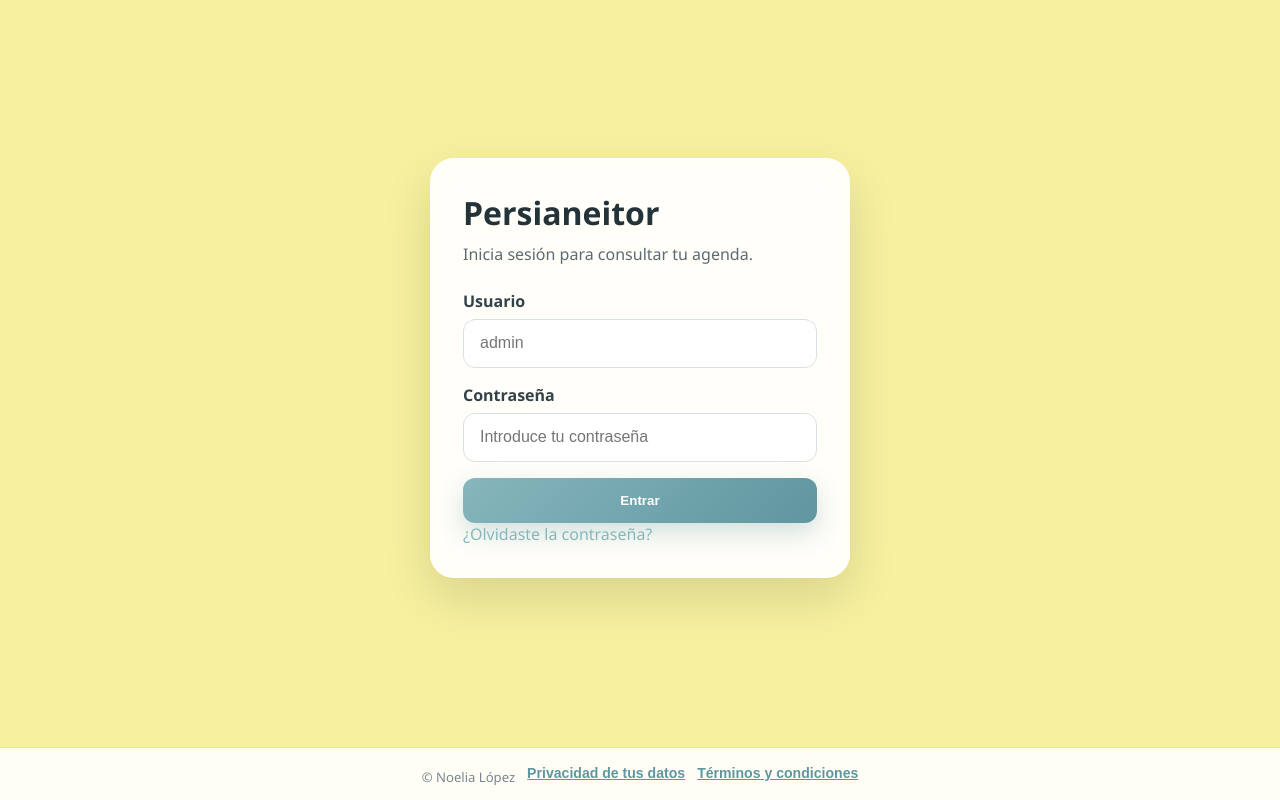
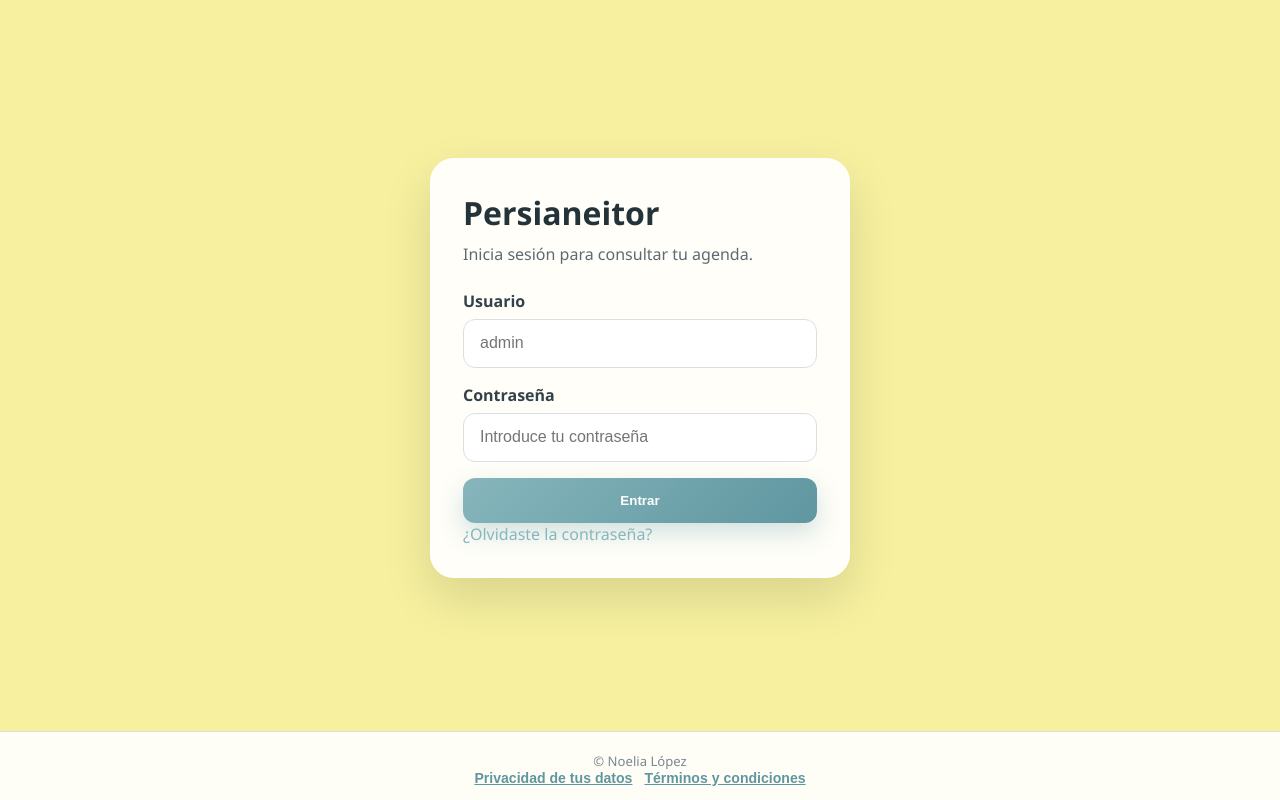
Before and after one commit to nologa/Persianeitor, an Angular app in the folder frontend/: page /login in a window 1280 px wide. Built offline with nearby package versions, Linux system fonts and the light colour scheme; no server answers.

Commit message:
corrección de errores

```diff
--- a/frontend/src/app/components/login/login.component.html
+++ b/frontend/src/app/components/login/login.component.html
@@ -30,8 +30,9 @@
   </div>
 
   <footer class="login-footer">
+              <p class="copyright">© Noelia López</p>
+
     <div class="legal-links">
-          <p class="copyright">© Noelia López</p>
       <button type="button" class="legal-link" (click)="openLegalModal('privacidad')">Privacidad de tus datos</button>
       <button type="button" class="legal-link" (click)="openLegalModal('terminos')">Términos y condiciones</button>
     </div>
```
